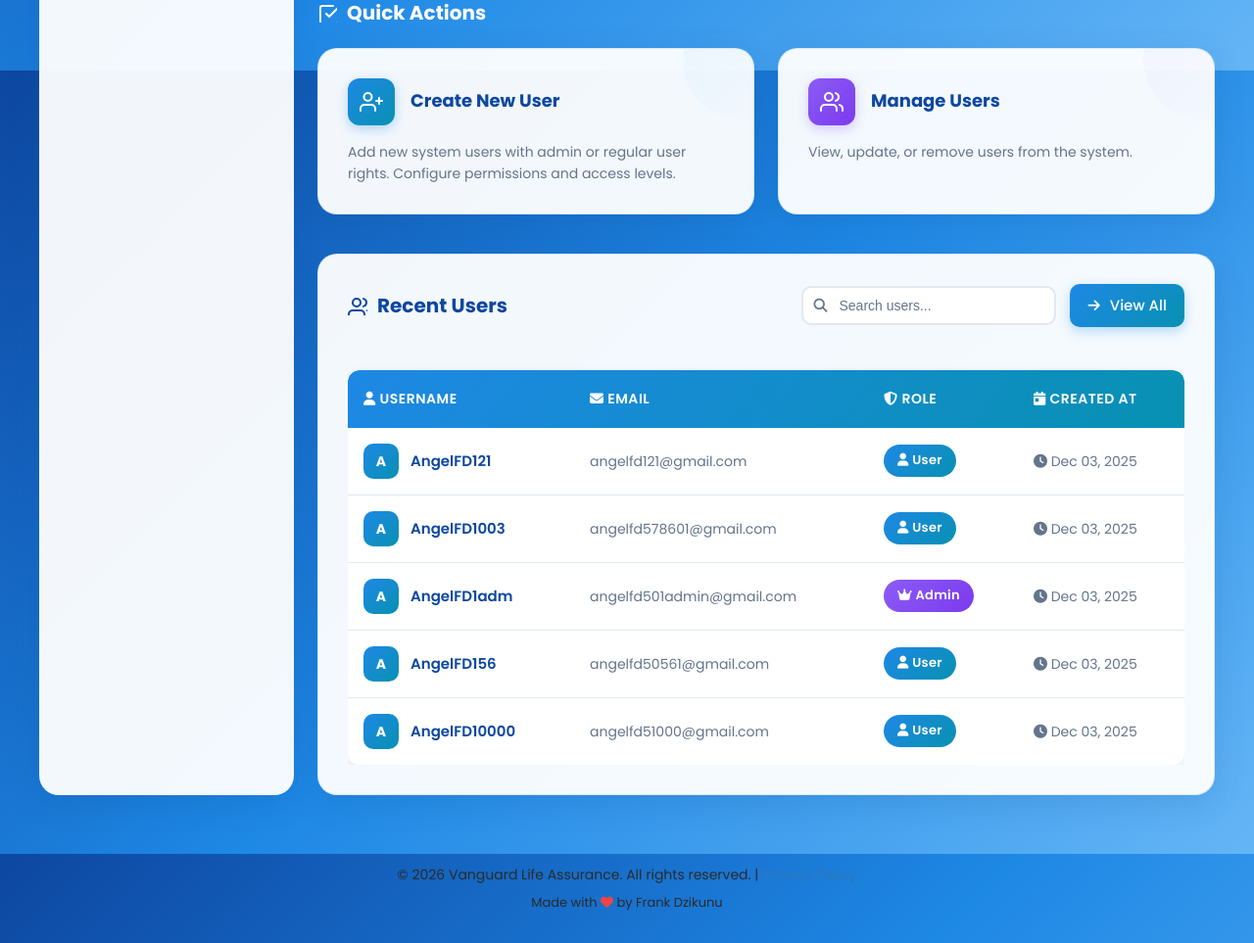
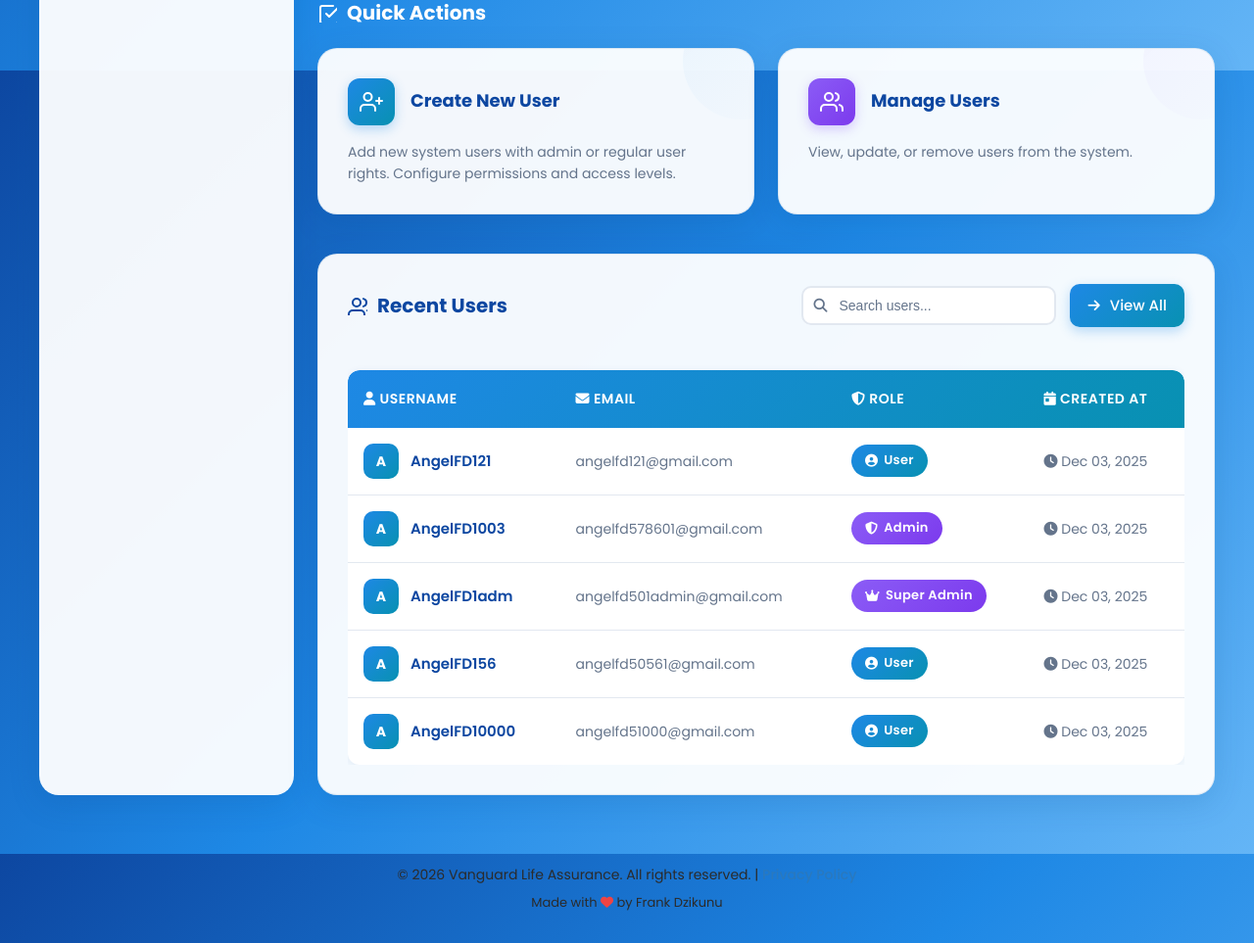
Before and after one commit to FrankDzikunu/SmartCalc-Backend, a Django app: page /dashboard/ in a window 1280 px wide. Shown: the part 728-1691 px from the top of the page at 98% size. Run offline with Django 5.2, Linux system fonts and the light colour scheme; a user stored in the database is signed in; data comes from the database, SQL or seed files in the repository; some libraries are stand-ins or nearby versions.

Commit message:
Update dashboard.html

```diff
--- a/adminpanel/templates/adminpanel/dashboard.html
+++ b/adminpanel/templates/adminpanel/dashboard.html
@@ -346,13 +346,18 @@ Dashboard Overview
 
                         <td>
                             {% if user.is_superuser %}
-                            <span class="badge badge-admin">
-                                <i class="fa-solid fa-crown badge-icon"></i>
+                                <span class="badge badge-admin" style="display: inline-flex; align-items: center; gap: 6px;">
+                                    <i class="fa fa-crown"></i>
+                                    Super Admin
+                                </span>
+                            {% elif user.is_staff %}
+                                <span class="badge badge-admin" style="display: inline-flex; align-items: center; gap: 6px;">
+                                    <i class="fa fa-shield-alt"></i>
                                     Admin
                                 </span>
                             {% else %}
-                            <span class="badge badge-user">
-                                <i class="fa-solid fa-user badge-icon"></i>
+                                <span class="badge badge-user" style="display: inline-flex; align-items: center; gap: 6px;">
+                                    <i class="fa fa-user-circle"></i>
                                     User
                                 </span>
                             {% endif %}
```
Lines whose indentation alone changed are shown as unchanged.
